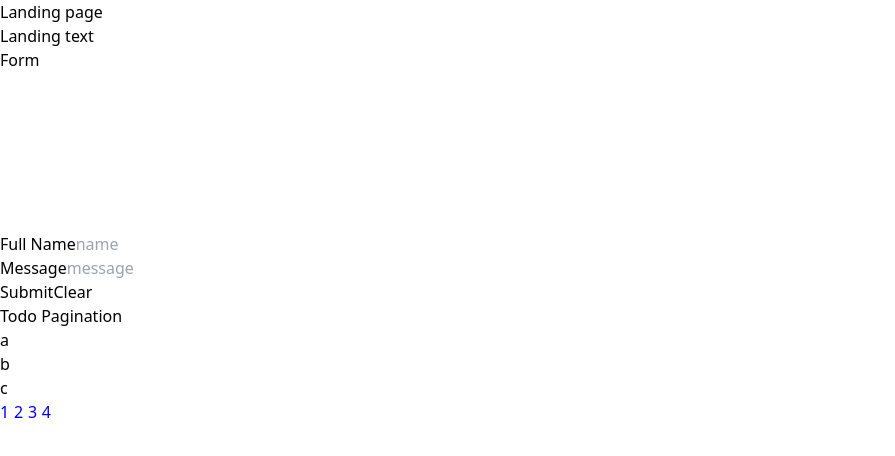
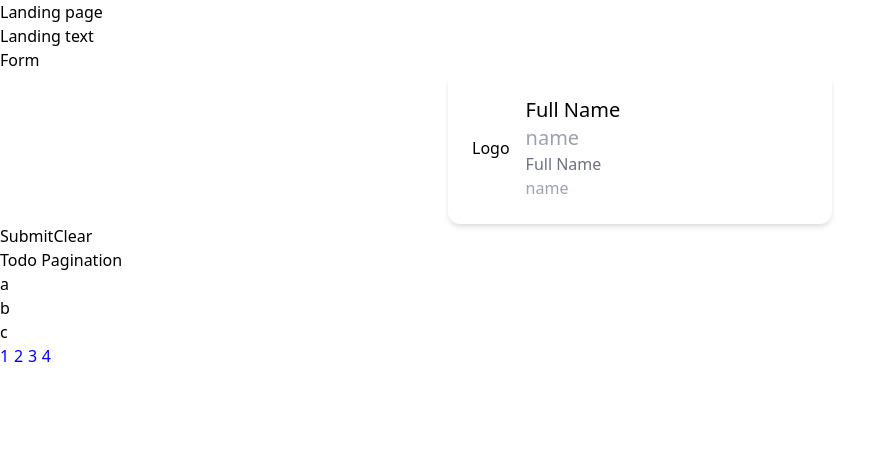
Before and after one commit to vpvnguyen/tailwindcss-reference, a React (Create React App) app in the folder app/: page / in a window 1280 px wide. Shown: the top 456 px of the page, without its empty margins (0-895 px from the left). Built offline with nearby package versions, Linux system fonts and the light colour scheme.

Commit message:
refactor isFormInvalid vaidation; start form styling

```diff
--- a/app/src/components/Form.js
+++ b/app/src/components/Form.js
@@ -7,14 +7,28 @@ const initialFormState = {
 
 const Form = () => {
   const [formData, setFormData] = useState(initialFormState);
+  const [formNotification, setFormNotification] = useState("");
 
   const handleOnChange = (event) => {
     setFormData({ ...formData, [event.target.name]: event.target.value });
   };
 
+  const isFormInvalid = (formData) => {
+    const { name, message } = formData;
+    const MIN_NAME_LENGTH = 3;
+    const MIN_MESSAGE_LENGTH = 5;
+    if (!formData || !name || !message) return true;
+    if (name.length < MIN_NAME_LENGTH || message.length < MIN_MESSAGE_LENGTH)
+      return true;
+    return false;
+  };
+
   const handleSubmit = (event) => {
     event.preventDefault();
+    if (isFormInvalid(formData)) return setFormNotification("Invalid Form");
     alert(JSON.stringify(formData));
+    setFormData(initialFormState);
+    setFormNotification("Successfully submitted form.");
   };
 
   const clearForm = (event) => {
@@ -25,28 +39,40 @@ const Form = () => {
   return (
     <form>
       <h1>Form</h1>
-      <div class="space-y-40">
+
+      <div className="p-6 max-w-sm mx-auto bg-white rounded-xl shadow-md flex items-center space-x-4">
+        <div className="flex-shrink-0">
+          <p>Logo</p>
+        </div>
+        <div>
+          <div className="text-xl font-medium text-black">
             <label htmlFor="name">Full Name</label>
             <input
               type="text"
               name="name"
               placeholder="name"
-          value={formData.name}
+              value={formData.name || ""}
               onChange={handleOnChange}
             />
           </div>
-      <div>
-        <label htmlFor="message">Message</label>
+          <div className="text-gray-500">
+            <label htmlFor="name">Full Name</label>
             <input
               type="text"
-          name="message"
-          placeholder="message"
-          value={formData.message}
+              name="name"
+              placeholder="name"
+              value={formData.name || ""}
               onChange={handleOnChange}
             />
           </div>
+        </div>
+      </div>
 
-      <button onClick={handleSubmit}>Submit</button>
+      <div>{formNotification}</div>
+
+      <button onClick={handleSubmit} disabled={isFormInvalid(formData)}>
+        Submit
+      </button>
       <button onClick={clearForm}>Clear</button>
     </form>
   );
```
Lines whose indentation alone changed are shown as unchanged.
